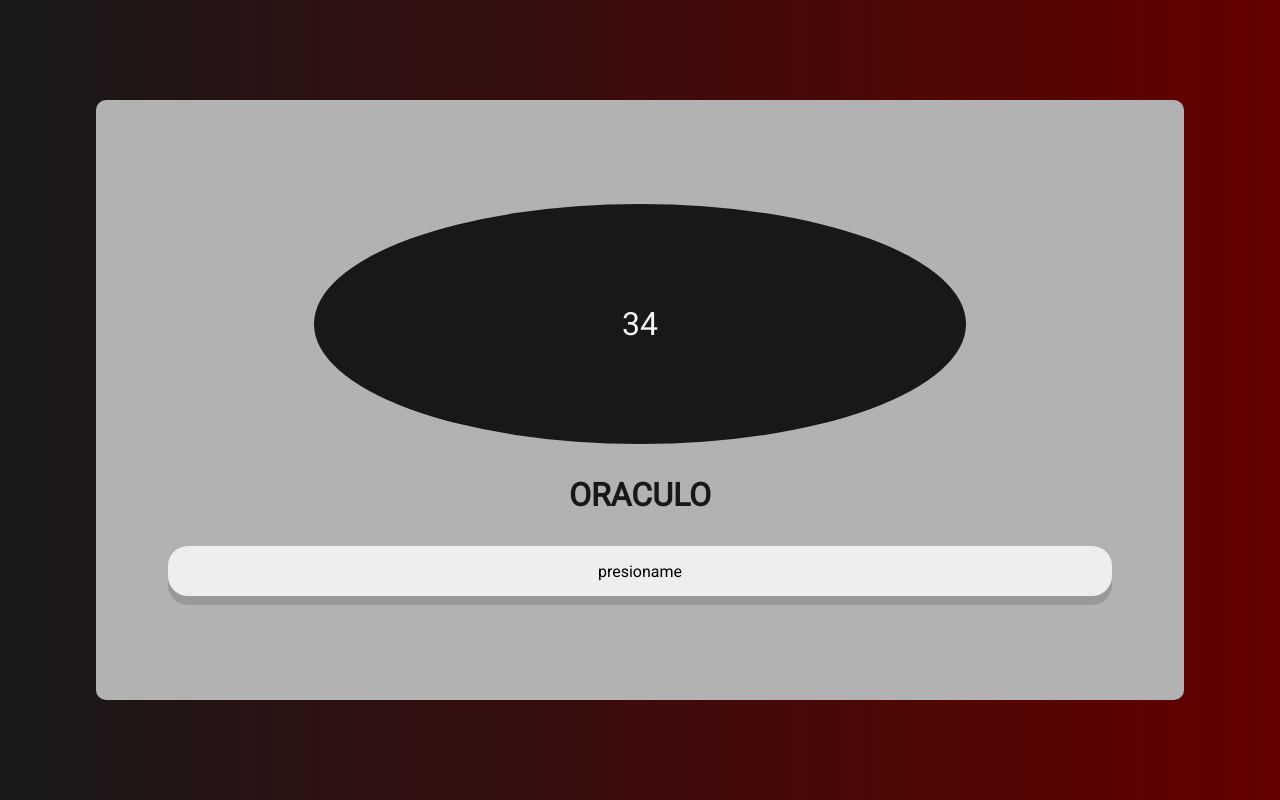
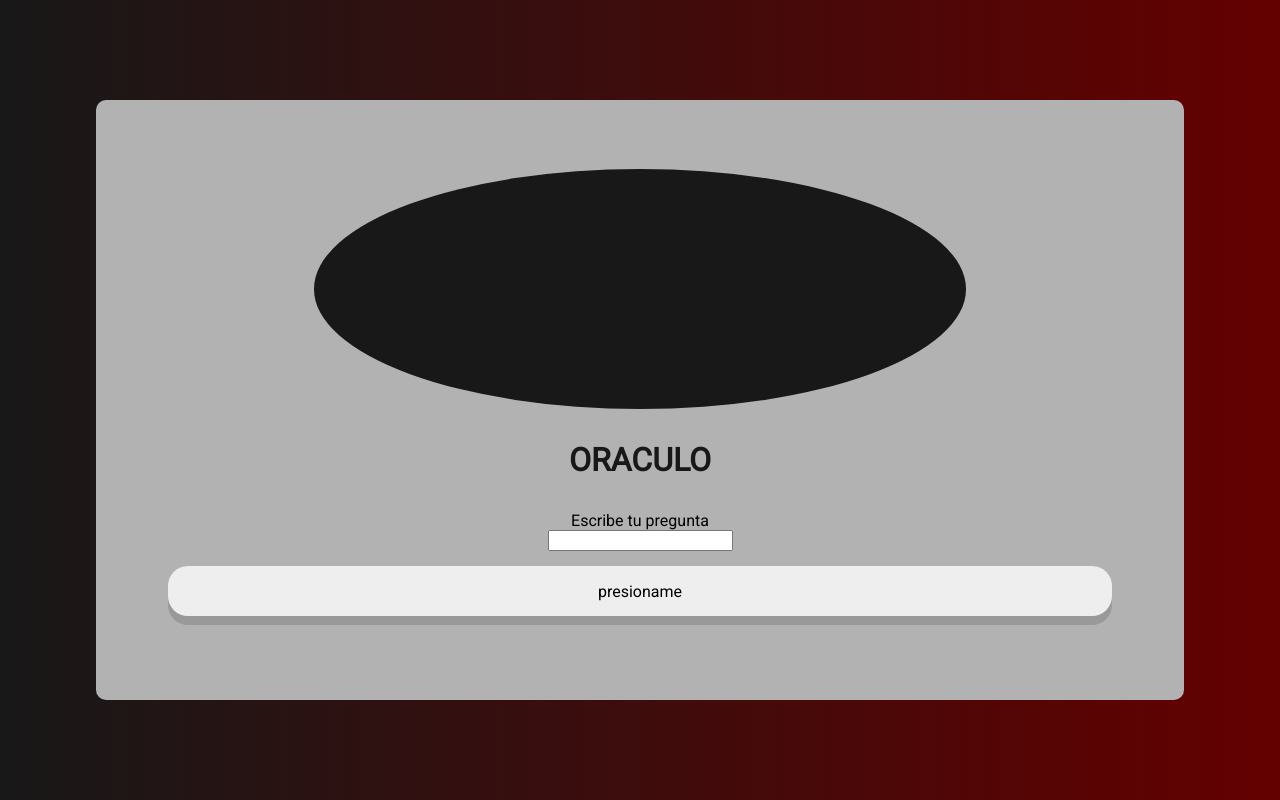
Before and after one commit to iranmederos/oraculo-random, a plain HTML site: page index.html in a window 1280 px wide. Both pictures are taken after a click on the element "presioname". Drawn offline with Linux system fonts and the light colour scheme.

Commit message:
añadiendo mensajes

```diff
--- a/index.html
+++ b/index.html
@@ -12,6 +12,8 @@
   <div class="container">
       <div class="number"></div>
       <h3 class="name">ORACULO</h3>
+      <label for="text">Escribe tu pregunta</label>
+      <input type="text" name="text" id="text_field">
     <div class="button">presioname</div>
     </div>
   </div>
--- a/main.js
+++ b/main.js
@@ -1,10 +1,15 @@
-btn= document.querySelector('.button');
-num= document.querySelector('.number');
-
-btn.addEventListener('click',()=>{
-  n= Math.floor(Math.random()*36)+1;
-  num.innerHTML=`
+btn = document.querySelector('.button');
+num = document.querySelector('.number');
+text = document.querySelector('#text_field');
+btn.addEventListener('click', () => {
+  if (text.value == null || text.value == '') {
+    alert('Debes ingresar una pregunta, te recomiendo pensarla bien');
+    console.log(text.value)
+  } else {
+    alert('Vas a usar el numero que te voy a dar como indice, bucarlo en el Oráculo del guerrero y el te dara tu respuesta, espero te sea de ayuda.')
+    n = Math.floor(Math.random() * 36) + 1;
+    num.innerHTML = `
     <span class='dat'>${n}<span>
   `;
-
+  }
 });
--- a/style.css
+++ b/style.css
@@ -43,7 +43,7 @@ body{
   align-items: center;
   justify-content: center;
   flex-direction: column;
-  margin: 0 auto;
+  margin: 15px;
   background-color: #EEEEEE;
   padding: 10px;
   width: 85%;
```
